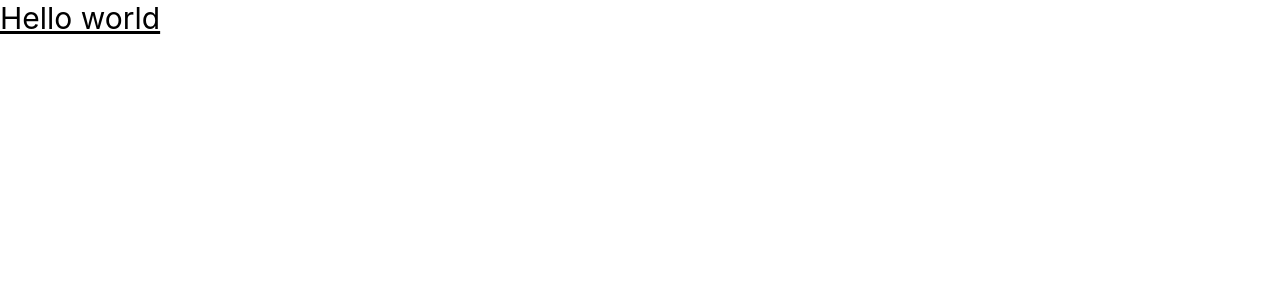
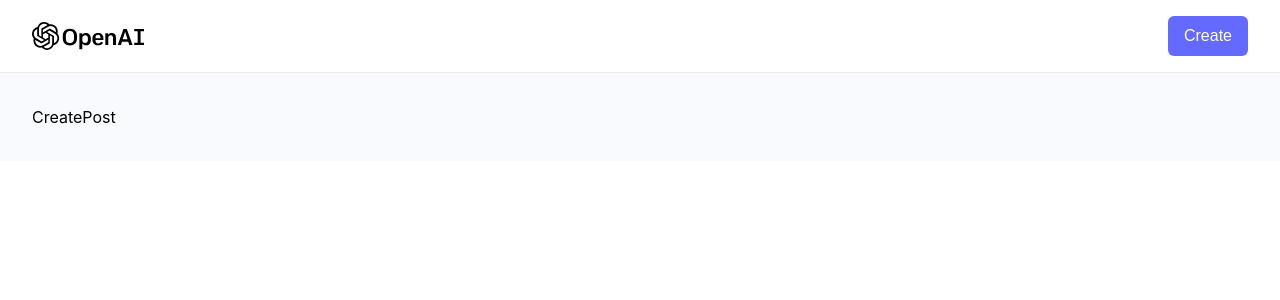
Before and after one commit to HasanAldhahi/SDE_Final_Project, a React (Vite) app in the folder client/: page /Create-Post in a window 1280 px wide. Shown: the top 300 px of the page. Built offline with nearby package versions, Linux system fonts and the light colour scheme.

Commit message:
finish the setup for the project

```diff
--- a/client/package.json
+++ b/client/package.json
@@ -12,7 +12,8 @@
   "dependencies": {
     "file-saver": "^2.0.5",
     "react": "^18.2.0",
-    "react-dom": "^18.2.0"
+    "react-dom": "^18.2.0",
+    "react-router-dom": "^6.22.0"
   },
   "devDependencies": {
     "@types/react": "^18.2.55",
--- a/client/src/App.jsx
+++ b/client/src/App.jsx
@@ -1,10 +1,29 @@
 import React from "react";
+import { BrowserRouter, Link, Route, Routes } from "react-router-dom";
+import { logo } from "./assets";
+import { Home, CreatePost } from "./pages/index";
 
 function App() {
   return (
-    <>
-      <h1 class=" text-3xl underline border-red-600">Hello world</h1>
-    </>
+    <BrowserRouter>
+      <header className="w-full flex justify-between items-center bg-white sm:px-8 py-4 border-b border-b-[#e6ebf4]">
+        <Link to="/">
+          <img src={logo} alt="logo" className="w-28 object-contain" />
+        </Link>
+        <Link
+          to="/create-post"
+          className="font-inter font-medium bg-[#6469ff] text-white px-4 py-2 rounded-md"
+        >
+          Create
+        </Link>
+      </header>
+      <main className="sm:p-8 px-4 py-8 w-full bg-[#f9fafe] min-h-[calc(100vh - 73px)]">
+        <Routes>
+          <Route path="/" element={<Home />} />
+          <Route path="/Create-Post" element={<CreatePost />} />
+        </Routes>
+      </main>
+    </BrowserRouter>
   );
 }
 
--- /dev/null
+++ b/client/src/pages/CreatePost.jsx
@@ -0,0 +1,7 @@
+import React from "react";
+
+function CreatePost() {
+  return <div>CreatePost</div>;
+}
+
+export default CreatePost;
--- /dev/null
+++ b/client/src/pages/Home.jsx
@@ -0,0 +1,7 @@
+import React from "react";
+
+function Home() {
+  return <div>Home</div>;
+}
+
+export default Home;
--- /dev/null
+++ b/client/src/pages/index.js
@@ -0,0 +1,7 @@
+import Home from "./Home"
+import CreatePost from "./CreatePost"
+
+export {
+    Home,
+    CreatePost
+}
```
Also changed, not shown: 1 other file (tests, documents, lock files or other folders).
